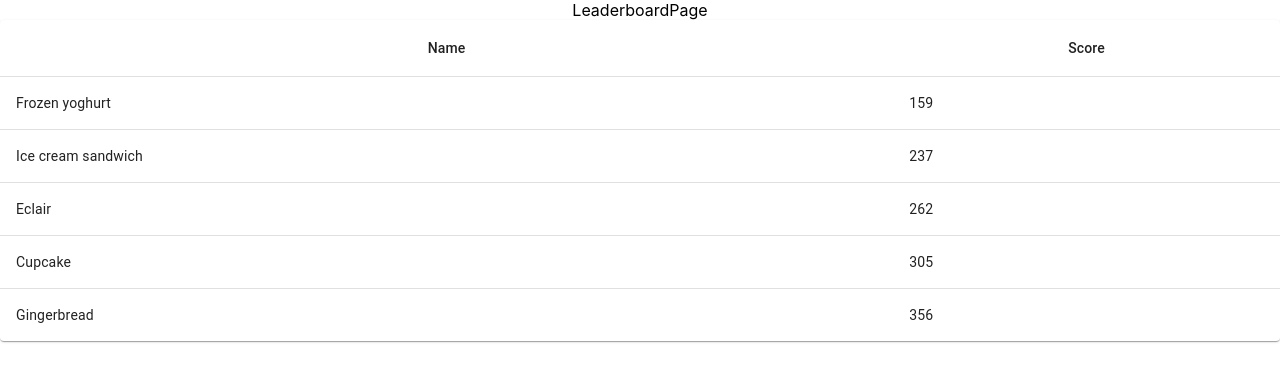
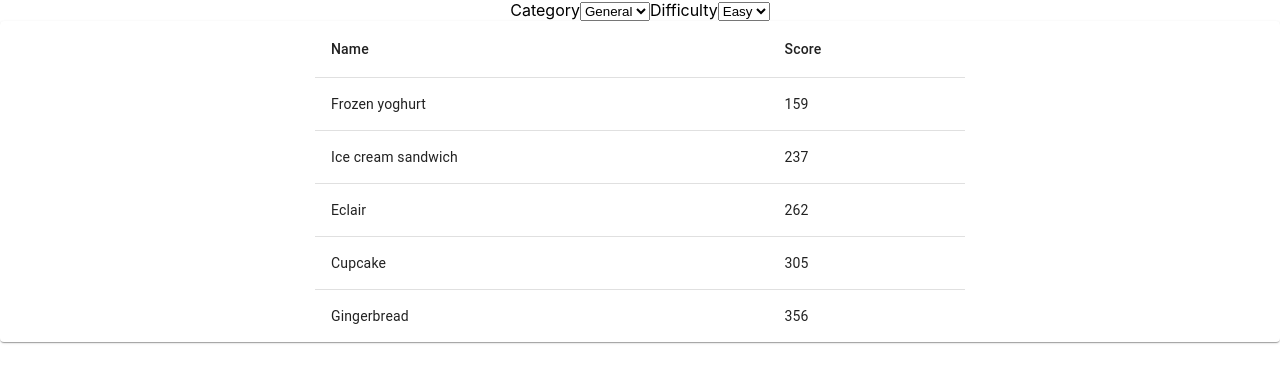
Before and after one commit to MitchEglon94/pub-quiz-app-hackathon, a React (Create React App) app: page /leaderboard in a window 1280 px wide. Shown: the top 382 px of the page. Built offline with nearby package versions, Linux system fonts and the light colour scheme.

Commit message:
user slice updated

```diff
--- a/src/components/Leaderboard.jsx
+++ b/src/components/Leaderboard.jsx
@@ -12,24 +12,24 @@ export function createData(name, score, Category, Difficulty, Type) {
   return { name, score, Category, Difficulty, Type };
 }
 
-const rows = [
-  createData("Frozen yoghurt", 159, 6.0, 24, 4.0),
-  createData("Ice cream sandwich", 237, 9.0, 37, 4.3),
-  createData("Eclair", 262, 16.0, 24, 6.0),
-  createData("Cupcake", 305, 3.7, 67, 4.3),
-  createData("Gingerbread", 356, 16.0, 49, 3.9),
-];
+// const rows = [
+//   createData("Frozen yoghurt", 159, 6.0, 24, 4.0),
+//   createData("Ice cream sandwich", 237, 9.0, 37, 4.3),
+//   createData("Eclair", 262, 16.0, 24, 6.0),
+//   createData("Cupcake", 305, 3.7, 67, 4.3),
+//   createData("Gingerbread", 356, 16.0, 49, 3.9),
+// ];
 
-export default function Leaderboard() {
+export default function Leaderboard(props) {
   const leaderboardInfo = useSelector((store) => store.leaderboard.leaderboard);
   console.log(leaderboardInfo);
   return (
     <TableContainer component={Paper}>
-      <Table sx={{ minWidth: 650 }} aria-label="simple table">
+      <Table sx={{ margin: "auto", maxWidth: 650 }} aria-label="simple table">
         <TableHead>
           <TableRow>
-            <TableCell align="center">Name</TableCell>
-            <TableCell align="center">Score</TableCell>
+            <TableCell align="left">Name</TableCell>
+            <TableCell align="left">Score</TableCell>
             {/* <TableCell align="right">Category</TableCell>
             <TableCell align="right">Difficulty</TableCell>
             <TableCell align="right">Type</TableCell> */}
--- a/src/features/user/userSlice.js
+++ b/src/features/user/userSlice.js
@@ -2,8 +2,6 @@ import { createSlice } from "@reduxjs/toolkit";
 
 const initialState = {
   user: null,
-  message: "",
-  token: null,
   status: "idle",
 };
 
@@ -12,45 +10,15 @@ export const userSlice = createSlice({
   initialState,
   // The `reducers` field lets us define reducers and generate associated actions
   reducers: {
-    logout: (state) => {
-      // Redux Toolkit allows us to write "mutating" logic in reducers. It
-      // doesn't actually mutate the state because it uses the Immer library,
-      // which detects changes to a "draft state" and produces a brand new
-      // immutable state based off those changes
-      state.user = null;
-      state.token = null;
-    },
-    updateMessage: (state) => {
-      state.message = "";
+    addUserInfo: (state, action) => {
+      state.user = action.payload;
     },
   },
   // The `extraReducers` field lets the slice handle actions defined elsewhere,
   // including actions generated by createAsyncThunk or in other slices.
-
-  // extraReducers: (builder) => {
-  //   builder
-  //     .addCase(login.pending, (state) => {
-  //       state.status = "loading";
-  //     })
-  //     .addCase(login.fulfilled, (state, action) => {
-  //       state.status = "idle";
-  //       console.log(action.payload);
-  //       if (action.payload.accessToken) {
-  //         state.user = action.payload;
-  //       }
-  //     })
-  //     .addCase(signup.pending, (state) => {
-  //       state.status = "loading";
-  //     })
-  //     .addCase(signup.fulfilled, (state, action) => {
-  //       state.status = "idle";
-  //       // console.log(action.meta);
-  //       state.message = action.payload;
-  //     });
-  // },
 });
 
-export const { logout, updateMessage } = userSlice.actions;
+export const { addUserInfo } = userSlice.actions;
 
 // The function below is called a selector and allows us to select a value from
 // the state. Selectors can also be defined inline where they're used instead of
--- a/src/pages/LeaderboardPage.jsx
+++ b/src/pages/LeaderboardPage.jsx
@@ -11,14 +11,23 @@
 // WITHOUT WARRANTIES OR CONDITIONS OF ANY KIND, either express or implied.
 // See the License for the specific language governing permissions and
 // limitations under the License.
-import React from "react";
+import React, { useState } from "react";
 import Leaderboard from "../components/Leaderboard";
 
 function LeaderboardPage() {
+  const [category, setCategory] = useState("");
+  const [difficulty, setDifficulty] = useState("");
   return (
     <div>
-      LeaderboardPage
-      <Leaderboard />
+      <label for="category">Category</label>
+      <select value={category} id="category">
+        <option value={1}>General</option>
+      </select>
+      <label for="difficulty">Difficulty</label>
+      <select value={difficulty} id="difficulty">
+        <option value={1}>Easy</option>
+      </select>
+      <Leaderboard category={category} difficulty={difficulty} />
     </div>
   );
 }
```
